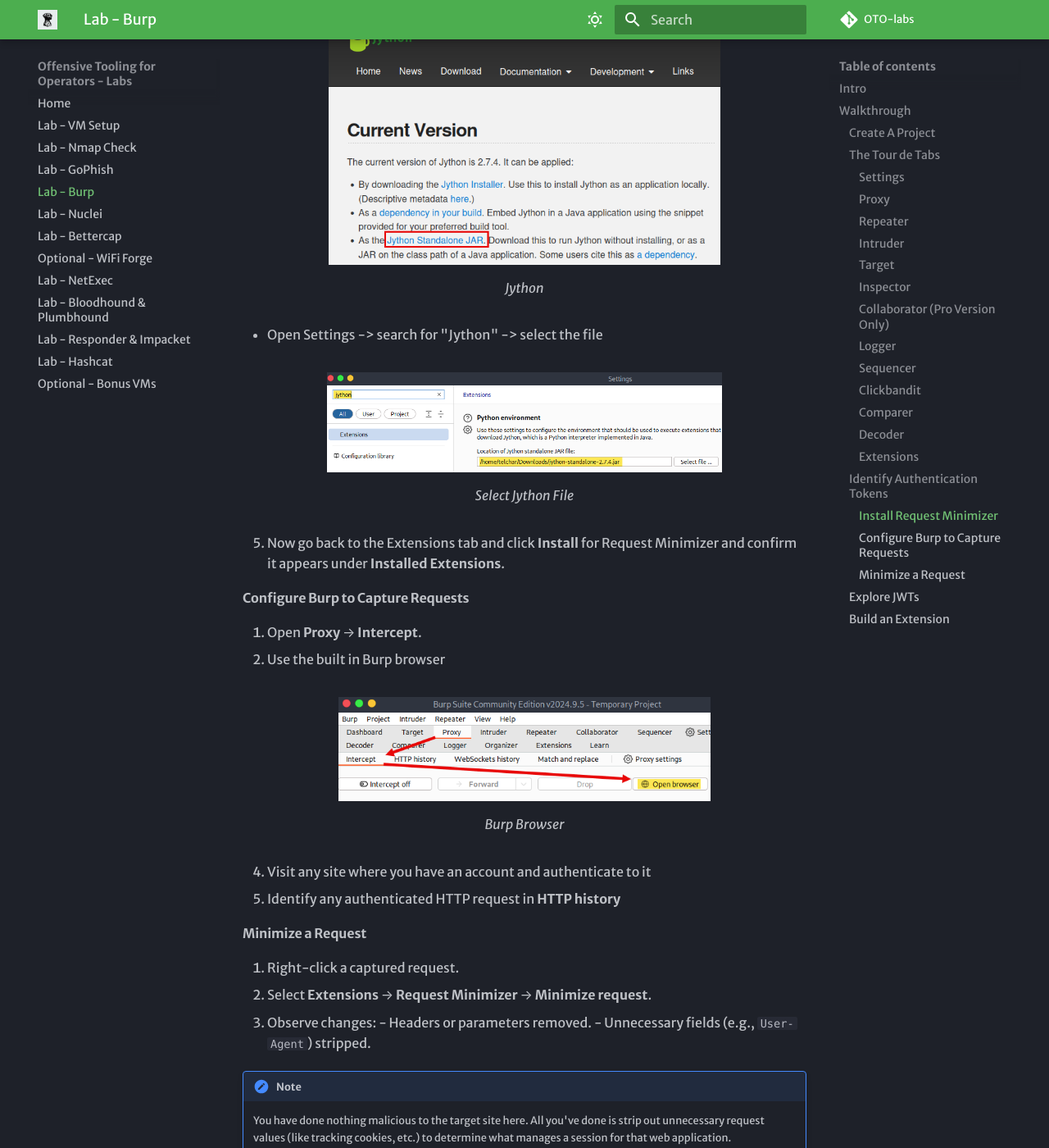
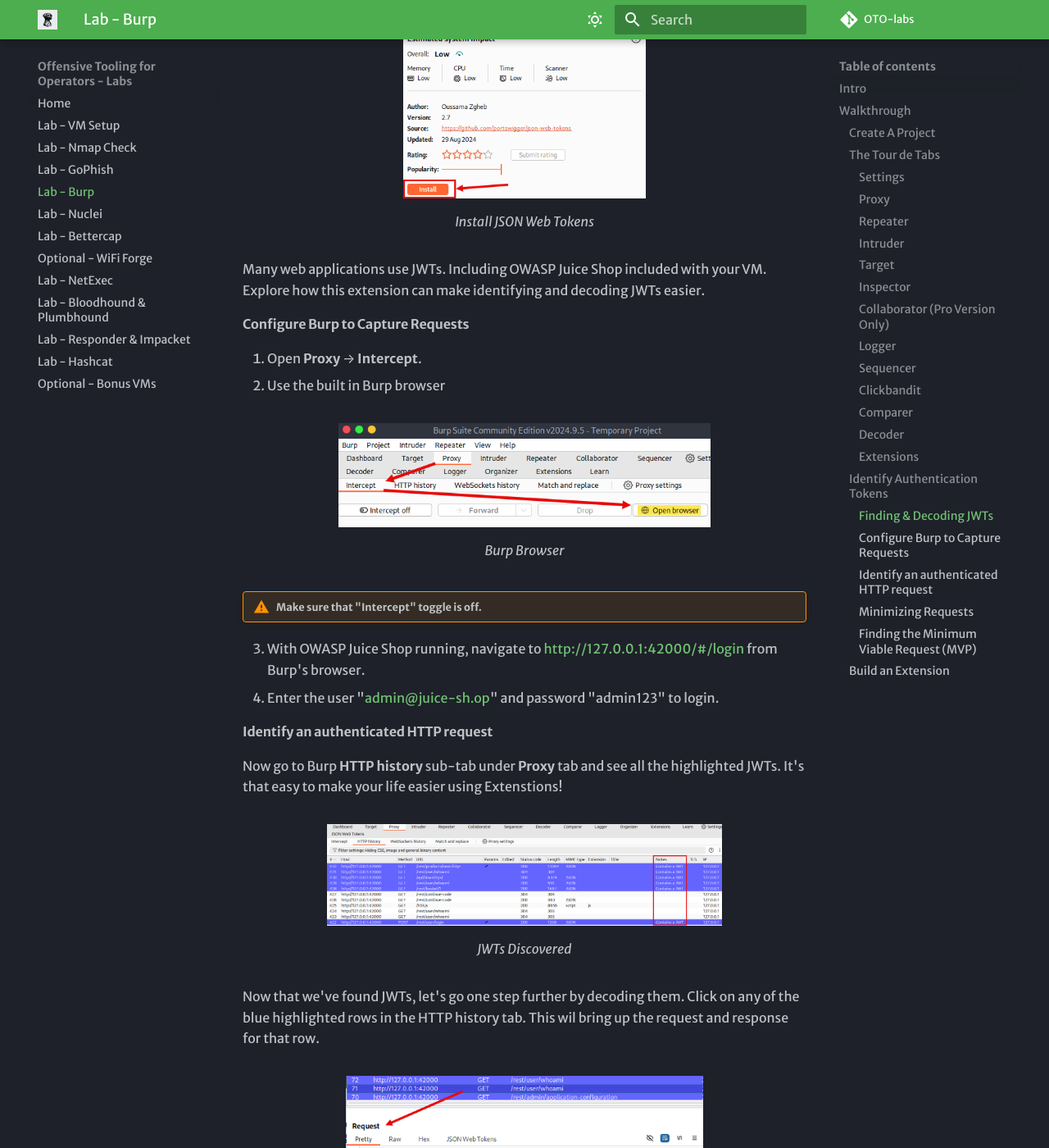
Before and after one commit to ridgebackinfosec/OTO-labs, an MkDocs documentation site: the page built from docs/labs/burp/index.md, in a window 1280 px wide and 1400 px high, scrolled down 14860 px. Shown: the whole window at 82% size. Built offline with MkDocs 1.6.1 and Material for MkDocs 9.7.7, drawn with Linux system fonts in a browser that asks for light colours; some web fonts are replaced; comment, search, counter and statistics services are not loaded; some of the changed text lies outside the part shown.

Commit message:
updating Burp lab

```diff
--- a/docs/labs/burp/index.md
+++ b/docs/labs/burp/index.md
@@ -345,7 +345,7 @@
 
 ### Identify Authentication Tokens
 
-In this part of the lab, you will use the **Request Minimizer** extension in Burp Suite to strip unnecessary parts of HTTP requests and analyze their impact on server responses.
+In this part of the lab, you will use first use "the **Request Minimizer** extension in Burp Suite to strip unnecessary parts of HTTP requests and analyze their impact on server responses.
 
 This extension performs HTTP request minimization. It deletes parameters that are not relevant such as: random ad cookies, cachebusting nonces, etc.
 
@@ -356,18 +356,98 @@
 !!! warning
     Burp has decided to restrict the "send to [ extension ]" from a captured request feature to the "Pro" (paid) version only.
 
-#### Install Request Minimizer
+#### Finding & Decoding JWTs
+
+The JSON Web Tokens (JWT4B) extension lets you decode and manipulate JSON web tokens on the fly, check their validity and automate common attacks.
 
 1. Open **Burp Suite**.
-2. Navigate to **Extender** → **BApp Store**.
-3. Search for **Request Minimizer**.
+2. Navigate to **Extensions** → **BApp Store**.
+3. Search for the **JSON Web Tokens** extension
+
+![JWTs](img\Untitled%2028.png){ width="70%" }
+///caption
+JWTs
+///
+
+4. Click "Install"
+
+![JSON Web Tokens](img/JWTs_ext.png){ width="70%" }
+///caption
+Install JSON Web Tokens
+///
+
+Many web applications use JWTs. Including OWASP Juice Shop included with your VM. Explore how this extension can make identifying and decoding JWTs easier.
+
+#### Configure Burp to Capture Requests
+
+1. Open **Proxy** → **Intercept**.
+2. Use the built in Burp browser
+
+![Browser](img/browser.png){ width=70%" }
+///caption
+Burp Browser
+///
+
+!!! warning "Make sure that "Intercept" toggle is off."
+
+3. With OWASP Juice Shop running, navigate to [http://127.0.0.1:42000/#/login](http://127.0.0.1:42000/#/login) from Burp's browser.
+4. Enter the user "admin@juice-sh.op" and password "admin123" to login.
+
+#### Identify an authenticated HTTP request
+
+Now go to Burp **HTTP history** sub-tab under **Proxy** tab and see all the highlighted JWTs. It's that easy to make your life easier using Extenstions!
+
+![JWTs Found](img/find-jwts.png){ width="70%" }
+///caption
+JWTs Discovered
+///
+
+Now that we've found JWTs, let's go one step further by decoding them. Click on any of the blue highlighted rows in the HTTP history tab. This wil bring up the request and response for that row.
+
+![Inspect The Request](img/request-inspection.png){ width="70%" }
+///caption
+Inspect The Request
+///
+
+See the highlighted JWT value in the "Authorization" header of the request? Good. Use your left click to select that ***entire*** value.
+
+Then, with the JWT selected, right click on it to get additional menu options.
+
+![Request Menu Options](img/request-menu.png){ width="70%" }
+///caption
+Request Menu Options
+///
+
+Select **Extensions** > **JSON Web Tokens** > **Send selected text to JSON Web Tokens Tab to decode**.
+
+You'll be automatically switched to the JSON Web Tokens tab. And there we have it. Your captured JWT is now decoded for you.
+
+![Decoded JWT](img/jwt-decoded.png){ width="70%" }
+///caption
+Decoded JWT
+///
+
+#### Minimizing Requests
+
+Once we have an authenticated request, it's often helpful to reduce the request to the minimum viable request. This helps narrow down ***exactly*** which values are managing a user's session within a web application.
+
+Enter the "Request Minimizer" Burp extension!
+
+This extension performs HTTP request minimization. It deletes parameters that are not relevant such as: random ad cookies, cachebusting nonces, etc.
+
+Two actions are added to the context menu in Repeater: Minimize in current tab and Minimize in new tab.
+
+As each parameter is removed, the extension repeats the request to ensure the response matches. Only parameters that do not affect the response are removed.
+
+1. Navigate back to **Extensions** → **BApp Store**.
+2. Search for **Request Minimizer**.
 
 ![Minimizer](img/request-minimizer.png){ width="70%" }
 ///caption
 Extension Info
 ///
 
-4. Looks like we need to install Jython before the extension.
+3. Looks like we need to install Jython before the extension.
 
   - Click the **Download Jython** button and download the **Jython Standalone JAR** file
 
@@ -376,57 +456,65 @@
   Jython
   ///
 
-  - Open Settings -> search for "Jython" -> select the file
+4. Now back in Burp, Open Settings -> search for "Jython" -> select the Jython file you just downloaded
 
   ![Setting Jython](img/jython-setting.png){ width="70%" }
   ///caption
   Select Jython File
   ///
 
-5. Now go back to the Extensions tab and click **Install** for Request Minimizer and confirm it appears under **Installed Extensions**.
+5. Now go back to the Extensions tab and click **Install** for Request Minimizer
 
-#### Configure Burp to Capture Requests
-
-1. Open **Proxy** → **Intercept**.
-3. Use the built in Burp browser
-
-![Browser](img/browser.png){ width=70%" }
+![Request Minimizer Install](img/minimizer_install.png){ width="70%" }
 ///caption
-Burp Browser
+Request Minimizer Install
 ///
 
-4. Visit any site where you have an account and authenticate to it
-5. Identify any authenticated HTTP request in **HTTP history**
+6. Confirm it appears under the **Installed** sub tab with the "Loaded" column checked
 
-#### Minimize a Request
+#### Finding the Minimum Viable Request (MVP)
 
-1. Right-click a captured request.
-2. Select **Extensions** → **Request Minimizer** → **Minimize request**.
-3. Observe changes:
+1. Right-click that same captured request we used to decode the JWT, but this time don't have the JWT value selected.
+
+![Send To Repeater](img/send-to-repeater.png){ width=70%" }
+///caption
+Send To Repeater
+///
+
+2. Select the **Send to Repeater** option; Burp's Repeater tab will turn orange
+
+3. Go to the Repeater tab and click the "Send" button to get a baseline of the request and response.
+
+![Repeater](img/repeater.png){ width=70%" }
+///caption
+Repeater
+///
+
+4. From within the Repeater tab, right click on the request and select **Extensions** → **Request Minimizer** → **Minimize in a new tab**.
+
+![Minimize It!](img/minimize-it.png){ width=70%" }
+///caption
+Minimize It!
+///
+
+After a short while, a new Repeater tab will open with the minimum viable request displayed.
+
+![Minimum Viable Request](img/mvr.png){ width=70%" }
+///caption
+Minimum Viable Request
+///
+
+Observe changes:
    - Headers or parameters removed.
-   - Unnecessary fields (e.g., `User-Agent`) stripped.
+   - Unnecessary fields (e.g., `User-Agent`) stripped out.
+
+Now imagine a web application that uses numerouse cookie values and request headers. This extension will sort through all the cruft and help you focus on session tokens for investigations and attacks.
+
+This is the most direct and no nonsense request that can be sent to the server and get an expected complete response. Pointing you in the direction of only the most crucial decision driving values for the web server. Like whether a request is part of a valid/active session or not.
 
 !!! note
     You have done nothing malicious to the target site here. All you've done is strip out unnecessary request values (like tracking cookies, etc.) to determine what manages a session for that web application.
 
-### Explore JWTs
-
-Now that you know how to install an extension, add the “JSON Web Tokens” extension to Burp on your own. Many web applit explore how it can make identifying and decoding JWTs easier.
-
-![JWTs](img\Untitled%2028.png){ width="70%" }
-///caption
-JWTs
-///
-
-With OWASP Juice Shop running, navigate to [http://127.0.0.1:42000/#/login](http://127.0.0.1:42000/#/login) from Burp's browser. Enter the user "admin@juice-sh.op" and password "admin123" to login.
-
-Now go to the "Proxy" tab and see all the highlighted JWTs. It's that easy to make your life easier using Extenstions!
-
-![JWTs Found](img/find-jwts.png){ width="70%" }
-///caption
-JWTs Discovered
-///
-
 ### Build an Extension
 
 Want to get creative and learn how to make your own Burp Extensions? Check out this [BHIS webcast](https://www.youtube.com/watch?v=lyJihH8FYkI).
```
Also changed, not shown: docs/labs/burp/img/JWTs_ext.png (added), docs/labs/burp/img/jwt-decoded.png (added), docs/labs/burp/img/minimize-it.png (added), docs/labs/burp/img/minimizer_install.png (added), docs/labs/burp/img/mvr.png (added), docs/labs/burp/img/repeater.png (added), docs/labs/burp/img/request-inspection.png (added), docs/labs/burp/img/request-menu.png (added), docs/labs/burp/img/send-to-repeater.png (added).
